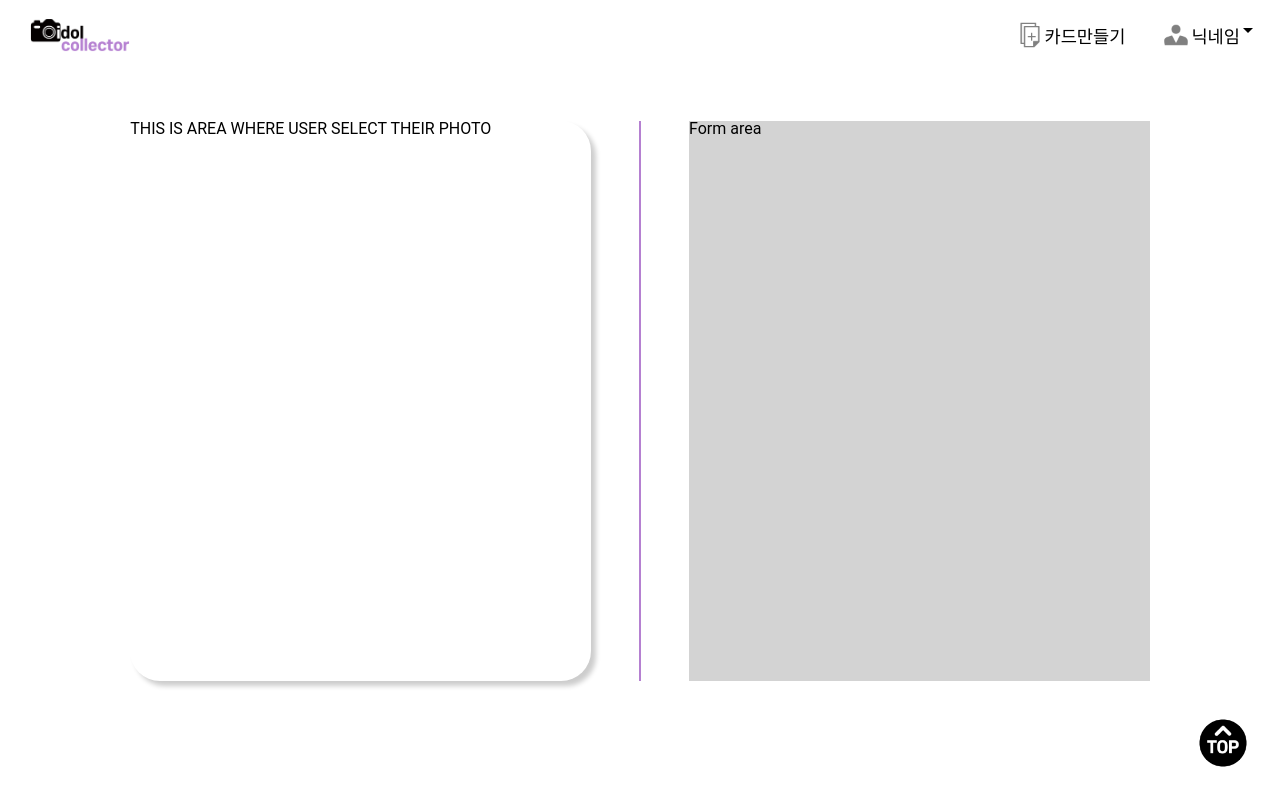
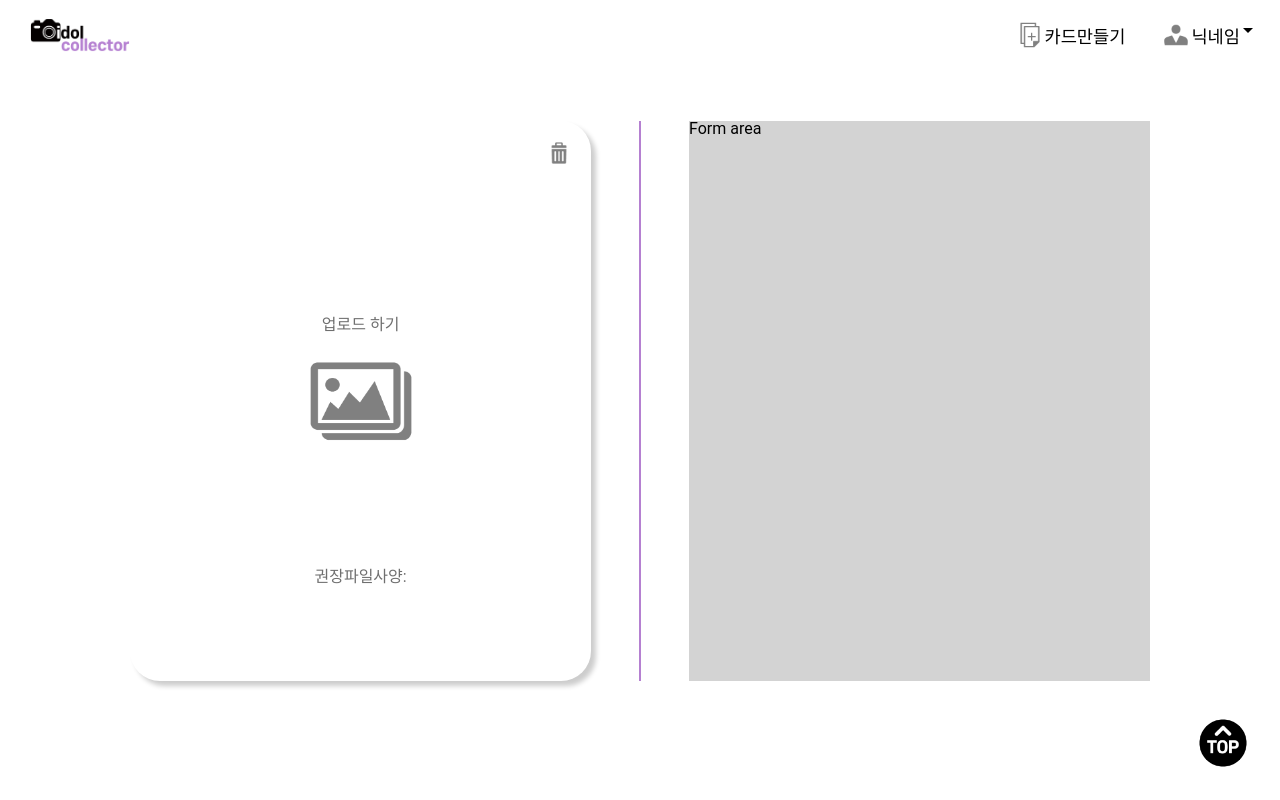
Before and after one commit to totw5701/Idol-collector, a React (Create React App) app in the folder client/: page /create in a window 1280 px wide. Built offline with nearby package versions, Linux system fonts and the light colour scheme.

Commit message:
Modify: Create페이지 좌측 디자인

```diff
--- a/client/src/containers/CreateContainer.jsx
+++ b/client/src/containers/CreateContainer.jsx
@@ -3,7 +3,12 @@ import styled from 'styled-components';
 function UploadContainer() {
   return (
     <UploadWrap>
-      <UploadLeft>THIS IS AREA WHERE USER SELECT THEIR PHOTO</UploadLeft>
+      <UploadLeft>
+        <TrashBin src="images/휴지통.png" />
+        <h2>업로드 하기</h2>
+        <SelectImg src="images/이미지.png" />
+        <h3>권장파일사양: </h3>
+      </UploadLeft>
       <CenterLine />
       <UploadRight>Form area</UploadRight>
     </UploadWrap>
@@ -25,11 +30,29 @@ const UploadLeft = styled.div`
   width: 40%;
   height: 100%;
 
+  position: relative;
+
   border-top: none;
   border-left: none;
   border-radius: 30px;
   -webkit-box-shadow: 5px 5px 5px 0px rgba(0, 0, 0, 0.2);
   box-shadow: 5px 5px 5px 0px rgba(0, 0, 0, 0.2);
+
+  h2 {
+    color: #6f6f6f;
+    position: absolute;
+    left: 50%;
+    top: 35%;
+    transform: translate(-50%);
+  }
+
+  h3 {
+    color: #6f6f6f;
+    position: absolute;
+    left: 50%;
+    top: 80%;
+    transform: translate(-50%);
+  }
 `;
 
 const CenterLine = styled.div`
@@ -44,3 +67,32 @@ const UploadRight = styled.div`
   height: 100%;
   background: lightgrey;
 `;
+
+const TrashBin = styled.img`
+  width: 2rem;
+  height: 2rem;
+
+  position: absolute;
+  right: 1rem;
+  top: 1rem;
+
+  &:hover {
+    cursor: pointer;
+    opacity: 0.8;
+  }
+`;
+
+const SelectImg = styled.img`
+  height: 5rem;
+  width: 6.5rem;
+
+  position: absolute;
+  left: 50%;
+  top: 50%;
+  transform: translate(-50%, -50%);
+
+  &:hover {
+    cursor: pointer;
+    opacity: 0.8;
+  }
+`;
```
